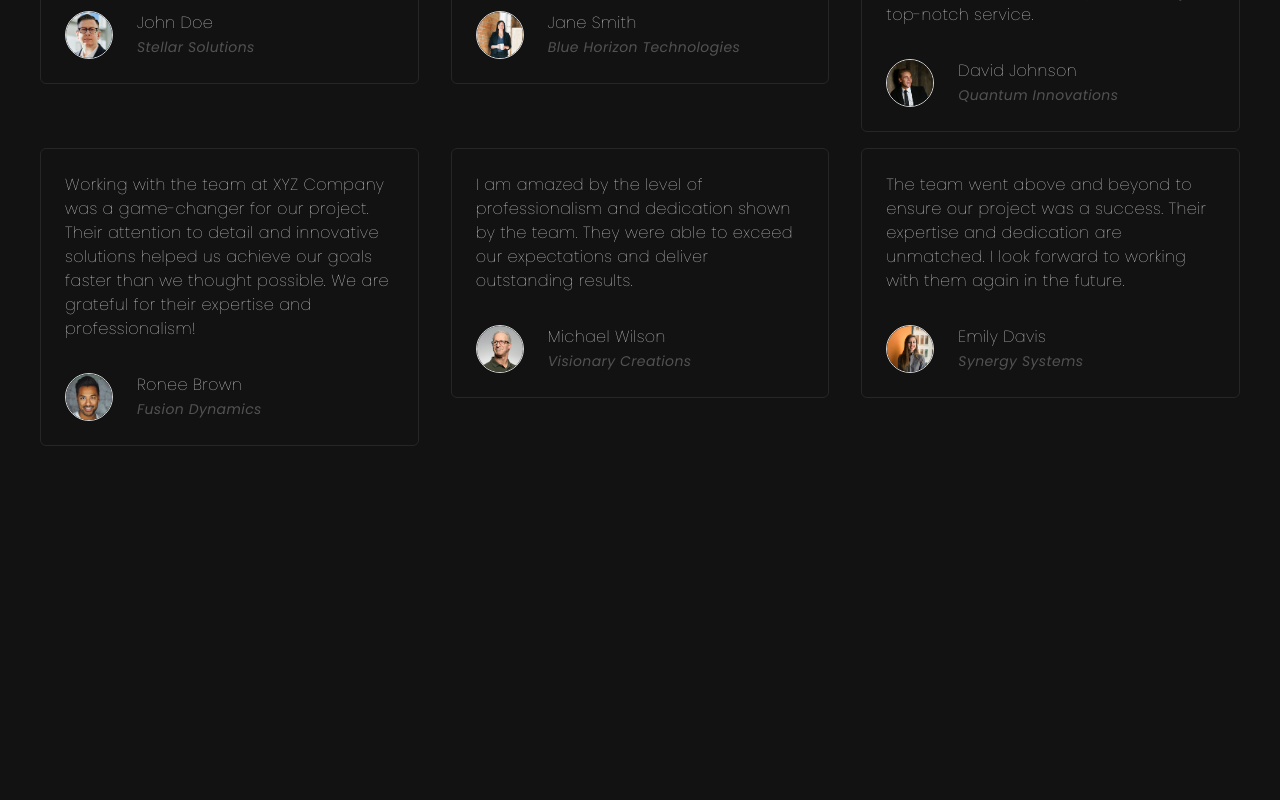
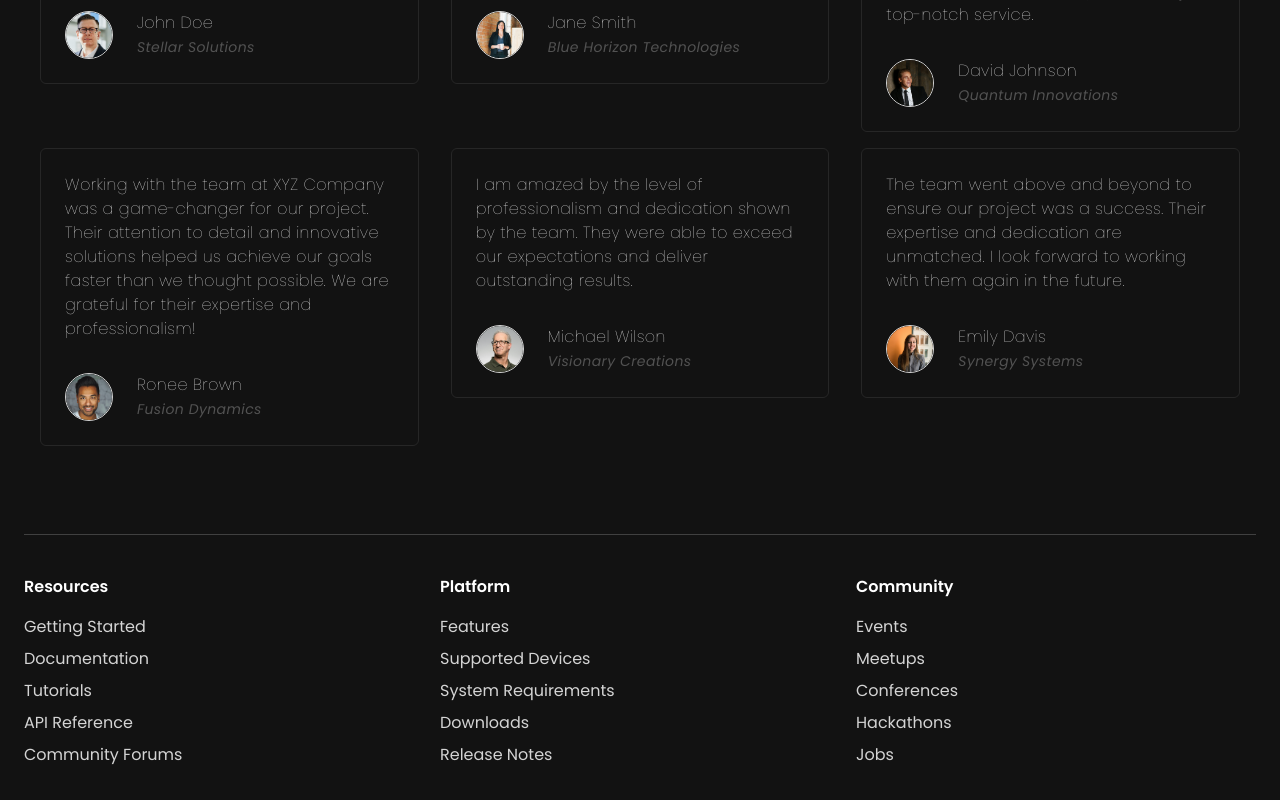
Before and after one commit to thecoderbutcher/devlanding, a React (Vite) app: page / in a window 1280 px wide. Shown: the part 3519-4319 px from the top of the page. Before the commit the page ends 3973 px from the top, so only its background shows below. Built offline with nearby package versions, Linux system fonts and the light colour scheme.

Commit message:
feat: footer section

```diff
--- a/src/App.jsx
+++ b/src/App.jsx
@@ -5,6 +5,7 @@ import Feature from './components/Feature'
 import Workflow from './components/Workflow'
 import Pricing from './components/Pricing'
 import Testimonials from './components/Testimonials'
+import Footer from './components/Footer'
 
 const App = () => {
   return (
@@ -16,6 +17,7 @@ const App = () => {
         <Workflow/>
         <Pricing/>
         <Testimonials/>
+        <Footer/>
       </div>
     </>
   )
--- /dev/null
+++ b/src/components/Footer.jsx
@@ -0,0 +1,48 @@
+import { resourcesLinks, platformLinks, communityLinks } from "../constants";
+
+const Footer = () => {
+    return (
+        <footer className="mt-20 border-t py-10 border-neutral-700">
+            <div className="grid grid-cols-2 lg:grid-cols-3 gap-4">
+                <div>
+                    <h3 className="text-md font-semibold mb-4">
+                        Resources
+                    </h3>
+                    <ul className="space-y-2">
+                        {resourcesLinks.map((link, index) =>(
+                            <li key={index}>
+                                <a className="text-neutral-300 hover:text-white" href={link.href}>{link.text}</a>
+                            </li>
+                        ))}
+                    </ul>
+                </div>
+                <div>
+                    <h3 className="text-md font-semibold mb-4">
+                        Platform
+                    </h3>
+                    <ul className="space-y-2">
+                        {platformLinks.map((link, index) =>(
+                            <li key={index}>
+                                <a className="text-neutral-300 hover:text-white" href={link.href}>{link.text}</a>
+                            </li>
+                        ))}
+                    </ul>
+                </div>
+                <div>
+                    <h3 className="text-md font-semibold mb-4">
+                        Community
+                    </h3>
+                    <ul className="space-y-2">
+                        {communityLinks.map((link, index) =>(
+                            <li key={index}>
+                                <a className="text-neutral-300 hover:text-white" href={link.href}>{link.text}</a>
+                            </li>
+                        ))}
+                    </ul>
+                </div>
+            </div>
+        </footer>
+    )
+}
+
+export default Footer
--- a/src/components/Testimonials.jsx
+++ b/src/components/Testimonials.jsx
@@ -4,7 +4,7 @@ const Testimonials = () => {
     return (
         <div className='mt-20 tracking-wide'>
             <h2 className='text-3xl sm:text-5xl lg:text-6xl text-center my-10 lg:my-20'>
-                What people ar saying
+                What people are saying
             </h2>
             <div className='flex flex-wrap justify-center'>
                 {testimonials.map((testimonial, index) => (
```
